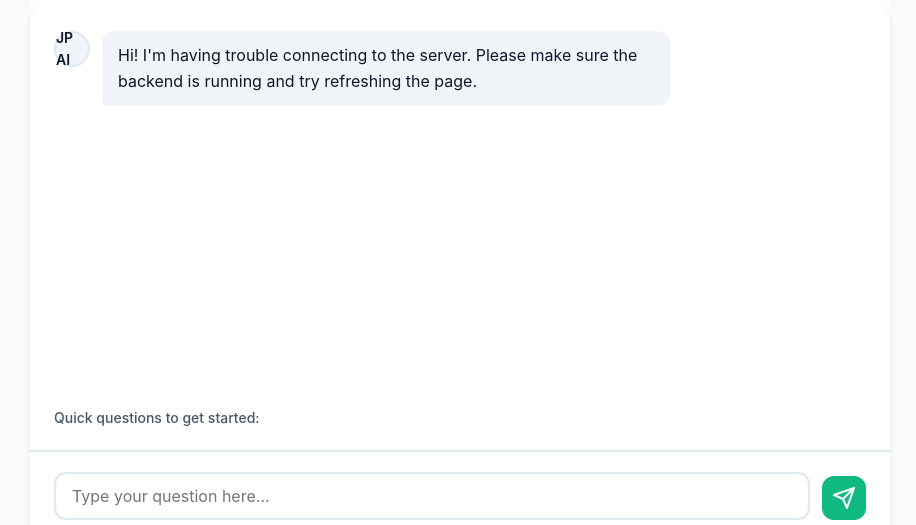
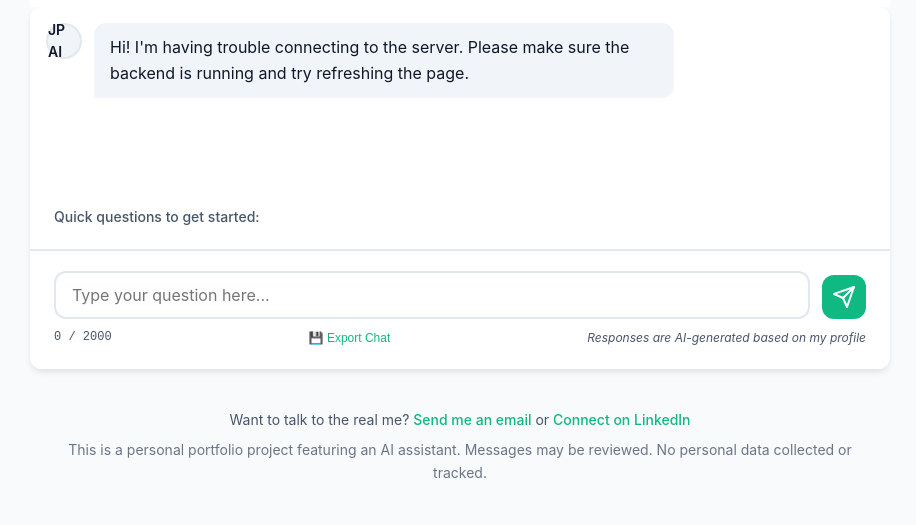
Before and after one commit to vrcrush/ai-interview-clone, a plain HTML site: page frontend/index.html in a window 1280 px wide. Shown: the part 268-793 px from the top of the page, without its empty margins (180-1096 px from the left). Drawn offline with Linux system fonts and the light colour scheme; no server answers.

Commit message:
CSS style fixes

```diff
--- a/backend/package.json
+++ b/backend/package.json
@@ -20,6 +20,7 @@
     "cors": "^2.8.5",
     "dotenv": "^16.4.5",
     "express": "^4.18.2",
+    "googleapis": "^171.4.0",
     "node-fetch": "^2.7.0"
   },
   "devDependencies": {
--- a/frontend/styles.css
+++ b/frontend/styles.css
@@ -208,11 +208,11 @@ body {
 .messages-container {
     flex: 1;
     overflow-y: auto;
-    padding: 24px;
+    padding: 16px;
     display: flex;
     flex-direction: column;
-    gap: 16px;
-    min-height: 400px;
+    gap: 8px;
+    min-height: 100px;
     max-height: 600px;
 }
 
```
